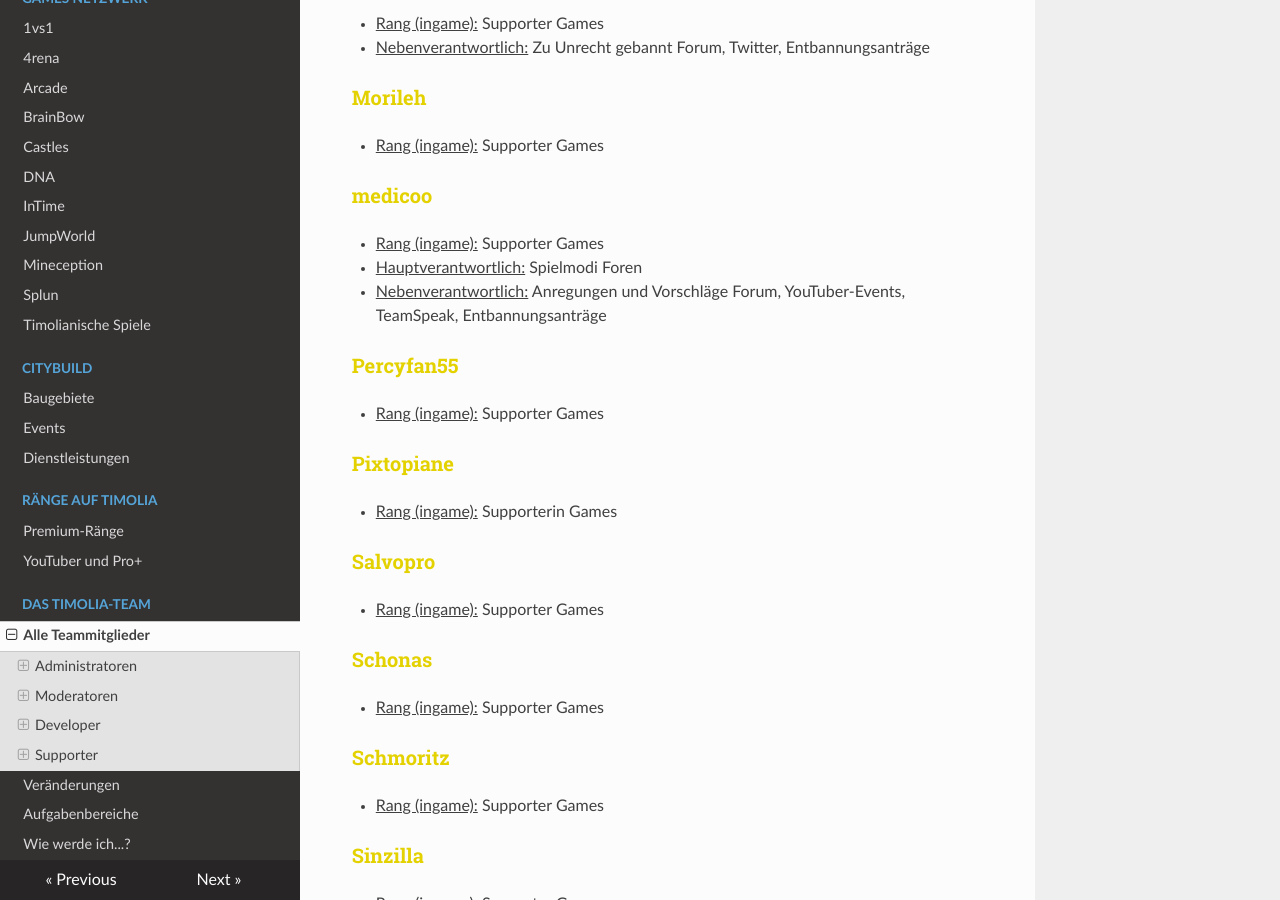
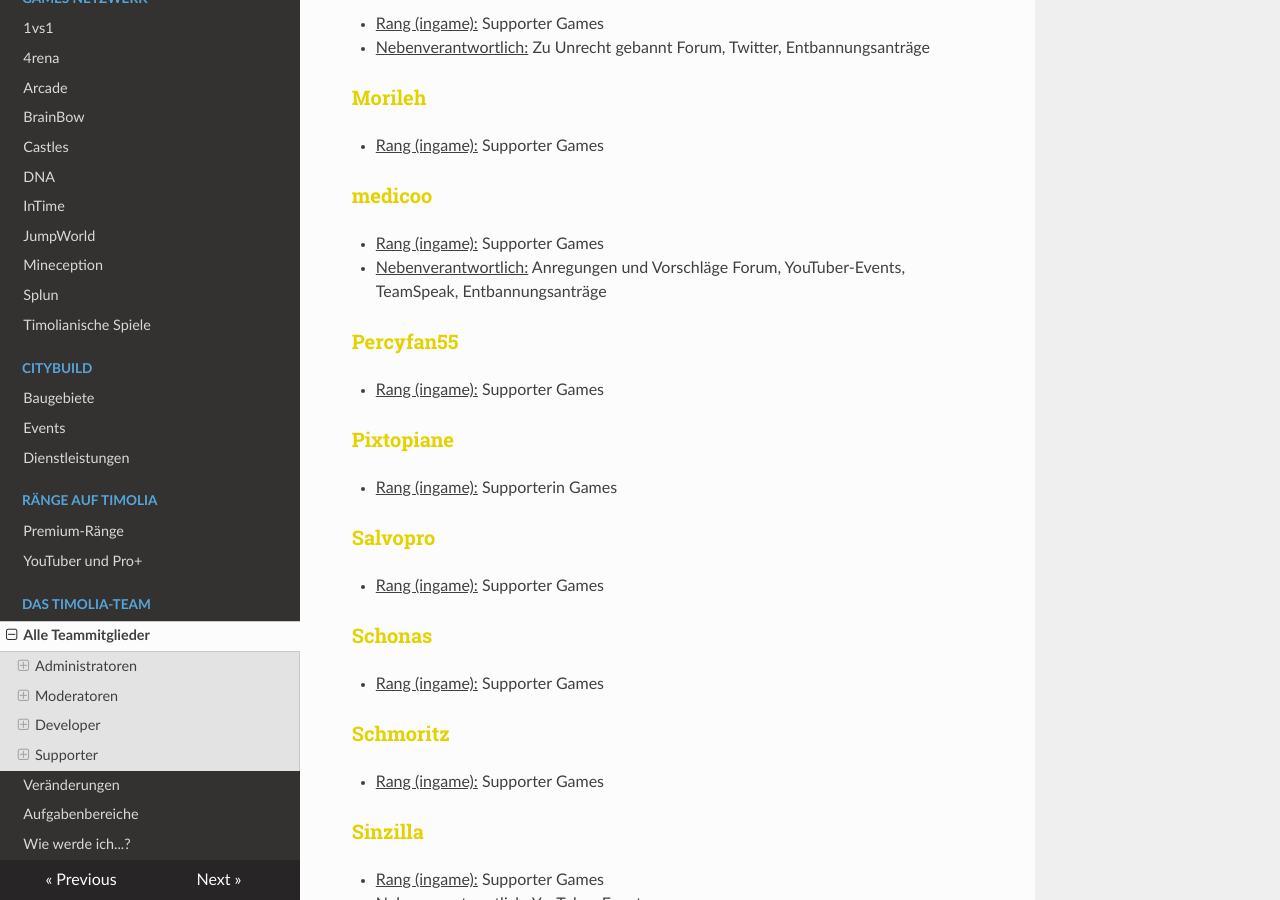
Before and after one commit to TimoliaDE/HowTo, an MkDocs documentation site: the page built from docs/team/members.md, in a window 1280 px wide and 900 px high, scrolled down 6100 px. Built offline with MkDocs 1.6.1, drawn with Linux system fonts in a browser that asks for light colours; nearby versions of some CDN libraries; old or Windows-style settings are respelled for this version of MkDocs.

Commit message:
members updates

```diff
--- a/docs/team/members.md
+++ b/docs/team/members.md
@@ -198,7 +198,6 @@ Sie stehen für alle grundlegenden Fragen und Reports zur Verfügung und sind di
 
 ###<strong><span style="color:#E4D100">medicoo</span></strong>
 - <u>Rang (ingame):</u> Supporter Games
-- <u>Hauptverantwortlich:</u> Spielmodi Foren
 - <u>Nebenverantwortlich:</u> Anregungen und Vorschläge Forum, YouTuber-Events, TeamSpeak, Entbannungsanträge
 
 ### <strong><span style="color:#E4D100">Percyfan55</span></strong>
```
